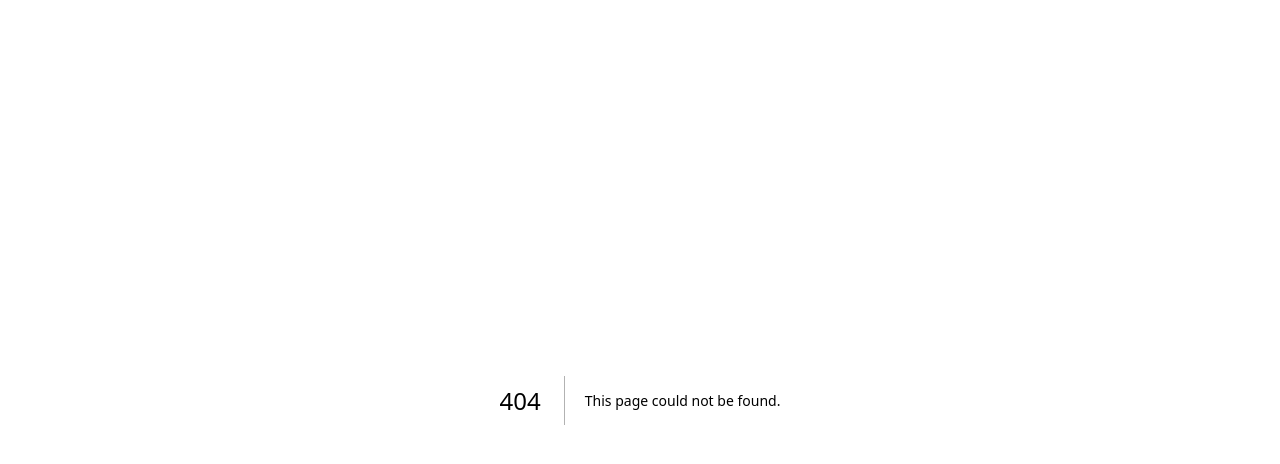
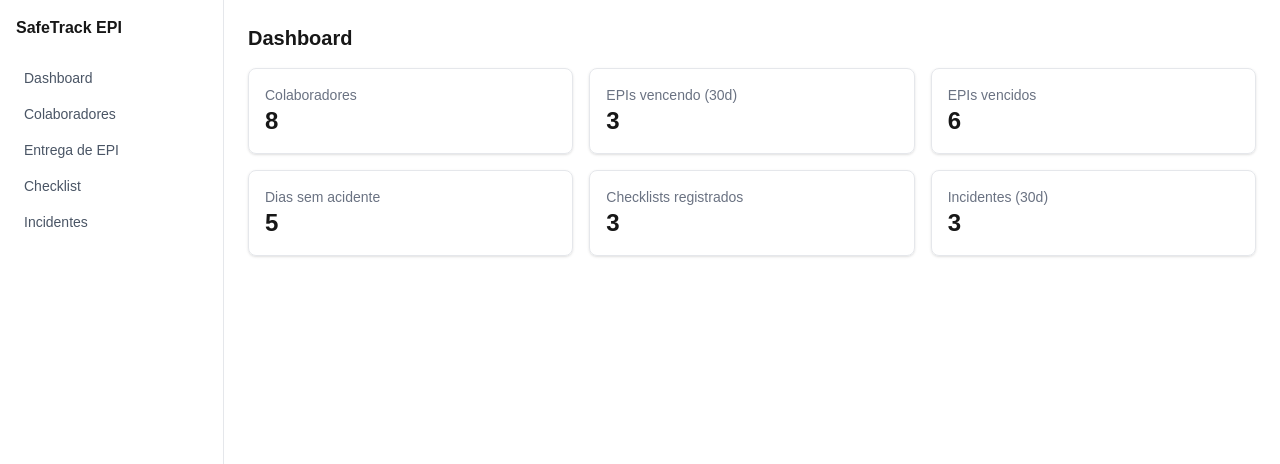
Before and after one commit to Abagatinho/safetrack-epi, a Next.js app: page /dashboard in a window 1280 px wide. Before the commit this address had no page. Shown: the top 464 px of the page. Built offline with nearby package versions, Linux system fonts and the light colour scheme.

Commit message:
feat: add dashboard page

```diff
--- /dev/null
+++ b/app/(auth)/dashboard/page.tsx
@@ -0,0 +1,26 @@
+import { Card } from "@/components/ui/Card";
+
+async function getResumo() {
+  const res = await fetch("http://localhost:3000/api/dashboard/resumo", {
+    cache: "no-store",
+  });
+  return res.json();
+}
+
+export default async function DashboardPage() {
+  const resumo = await getResumo();
+
+  return (
+    <div>
+      <h1 className="text-xl font-semibold mb-4">Dashboard</h1>
+      <div className="grid grid-cols-2 md:grid-cols-3 gap-4">
+        <Card title="Colaboradores" value={resumo.totalColaboradores} />
+        <Card title="EPIs vencendo (30d)" value={resumo.epiVencendo} />
+        <Card title="EPIs vencidos" value={resumo.epiVencido} />
+        <Card title="Dias sem acidente" value={resumo.diasSemAcidente ?? "-"} />
+        <Card title="Checklists registrados" value={resumo.checklistsRegistrados} />
+        <Card title="Incidentes (30d)" value={resumo.incidentesUltimos30d} />
+      </div>
+    </div>
+  );
+}
```
